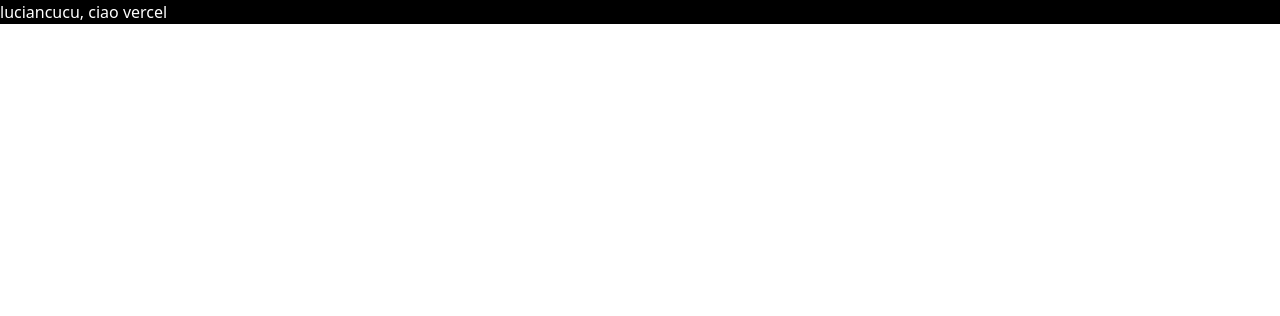
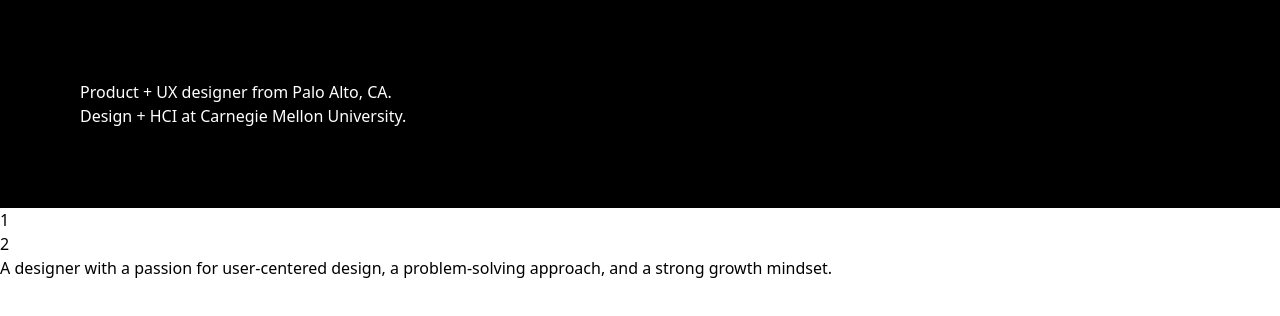
Before and after one commit to lcucu/www.luciancucu.com, a plain HTML site: page index.html in a window 1280 px wide. Drawn offline with nearby package versions, Linux system fonts and the light colour scheme.

Commit message:
update index.html

```diff
--- a/index.html
+++ b/index.html
@@ -4,9 +4,17 @@
 </head>
 
 <body>
-    <div class="bg-black" class="bg-top">
-        <h1 class="text-white">luciancucu, ciao vercel</h1>
+    <div class="bg-black">
+        <h1 class="text-white text-left pl-20 pt-20">Product + UX designer from Palo Alto, CA.
+        </h1>
+        <h2 class="text-white text-left pl-20 pb-20">Design + HCI at Carnegie Mellon University.
+        </h2>
     </div>
-
+    <div class="flex-col">
+        <div>1</div>
+        <div>2</div>
+        <h3 class="text-left">A designer with a passion for user-centered design, a problem-solving approach, and a strong growth mindset.
+        </h3>
+    </div>
     </body>
 </html>
```
